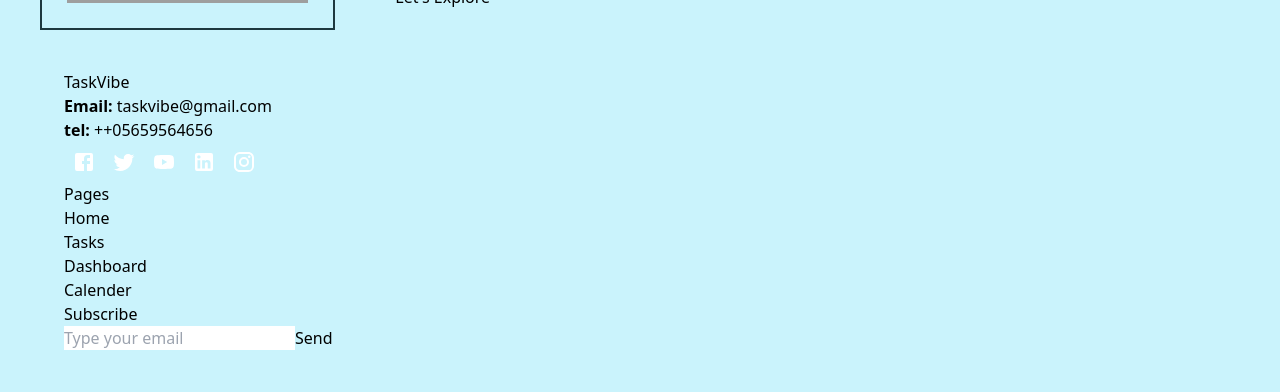
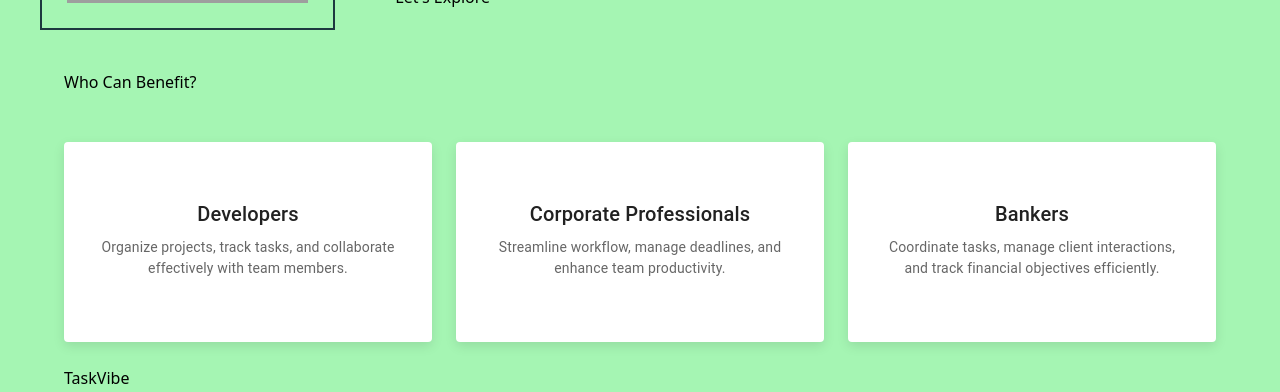
Before and after one commit to srssieam/taskVibe, a React (Vite) app: page / in a window 1280 px wide. Shown: the part 1059-1451 px from the top of the page. Before the commit the page ends 1409 px from the top, so only its background shows below. Built offline with nearby package versions, Linux system fonts and the light colour scheme; no server answers; grey boxes are pictures that could not be loaded.

Commit message:
created benefit section

```diff
--- /dev/null
+++ b/src/components/Benefit.jsx
@@ -0,0 +1,59 @@
+import { Typography, Grid, Card, CardContent, Container, styled } from '@mui/material';
+
+const StyledCard = styled(Card)(({ theme }) => ({
+    minHeight: '200px',
+    display: 'flex',
+    flexDirection: 'column',
+    justifyContent: 'center',
+    alignItems: 'center',
+    padding: theme.spacing(2),
+    textAlign: 'center',
+    boxShadow: '0px 4px 12px rgba(0, 0, 0, 0.1)',
+    transition: 'transform 0.3s ease-in-out',
+    '&:hover': {
+        transform: 'scale(1.05)',
+    },
+}));
+const Benefit = () => {
+
+    const userTypes = [
+        {
+            title: 'Developers',
+            description: 'Organize projects, track tasks, and collaborate effectively with team members.',
+        },
+        {
+            title: 'Corporate Professionals',
+            description: 'Streamline workflow, manage deadlines, and enhance team productivity.',
+        },
+        {
+            title: 'Bankers',
+            description: 'Coordinate tasks, manage client interactions, and track financial objectives efficiently.',
+        },
+        // Add more user types as needed
+    ];
+    return (
+
+        <Container maxWidth="lg">
+            <h1 className="text-4xl font-semibold text-state-950 text-center mt-9">Who Can Benefit?</h1>
+            <Grid my={3} container spacing={3}>
+                {userTypes.map((user, index) => (
+                    <Grid key={index} item xs={12} sm={6} md={4}>
+                        <StyledCard>
+                            <CardContent>
+                                <Typography variant="h6" gutterBottom>
+                                    {user.title}
+                                </Typography>
+                                <Typography variant="body2" color="textSecondary">
+                                    {user.description}
+                                </Typography>
+                            </CardContent>
+                        </StyledCard>
+                    </Grid>
+                ))}
+            </Grid>
+        </Container>
+
+    );
+};
+
+export default Benefit;
--- a/src/components/Why.jsx
+++ b/src/components/Why.jsx
@@ -5,13 +5,13 @@ import { Link } from "react-router-dom";
 const Why = () => {
     return (
         <div className="px-4 lg:px-0">
-            <h1 className="text-4xl font-semibold text-[#1d383f] text-center mt-9">Why TaskVibe ?</h1>
+            <h1 className="text-4xl font-semibold text-state-950 text-center mt-9">Why TaskVibe ?</h1>
             <Stack maxWidth="lg" marginX="auto" direction={{ xs: 'column', sm: 'row' }} paddingY={5} justifyContent="space-between" spacing={{xs:"20px", sm:"60px"}} alignItems="center">
                 <Box  sx={{display:"flex", justifyContent:"center", border:"2px solid #1d383f", padding:"25px", alignItems:"center"}}>
                     <img className="md:max-w-[300px] border-2 border-[#1d383f]" src={menwithlaptop} alt="" />
                 </Box>
                 <Box  className="space-y-6">
-                    <p className="text-lg font-semibold text-[#1d383f]">TaskVibe simplifies your workflow, ensuring seamless task management and enhanced productivity. Experience the ease of organizing, collaborating, and accomplishing goals effortlessly.</p>
+                    <p className="text-lg font-semibold text-slate-950">TaskVibe simplifies your workflow, ensuring seamless task management and enhanced productivity. Experience the ease of organizing, collaborating, and accomplishing goals effortlessly.</p>
                     <ul className="list-disc ml-4">
                         <li><strong>Free & Accessible: </strong>TaskVibe is free to use, making it accessible for everyone to boost their productivity without any cost barriers.</li>
                         <li><strong>Cross-Platform Compatibility: </strong>Access TaskVibe on various devices - desktop, mobile, or tablet - ensuring productivity on the go.</li>
--- a/src/index.css
+++ b/src/index.css
@@ -3,5 +3,5 @@
 @tailwind utilities;
 
 body {
-    background-color: #caf3fc;
+    background-color: #a5f5b3;
 }
--- a/src/pages/Home.jsx
+++ b/src/pages/Home.jsx
@@ -1,3 +1,4 @@
+import Benefit from "../components/Benefit";
 import Why from "../components/Why";
 import Banner from "../components/banner/Banner";
 
@@ -7,6 +8,7 @@ const Home = () => {
         <div>
             <Banner></Banner>
             <Why></Why>
+            <Benefit></Benefit>
         </div>
     );
 };
```
